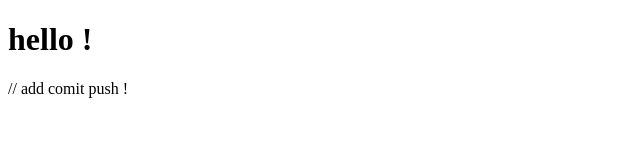
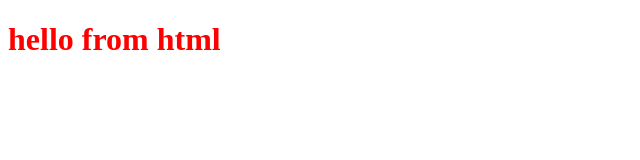
Before and after one commit to 24wh1a05d9-lavanya/autosuggest, a website: page frontend/index.html in a window 1280 px wide. Shown: the whole page, without its empty margins (0-640 px from the left). Drawn offline with Linux system fonts and the light colour scheme.

Commit message:
initial commit

```diff
--- /dev/null
+++ b/frontend/index.css
@@ -0,0 +1,3 @@
+h1{
+    color: red;
+}
--- a/frontend/index.html
+++ b/frontend/index.html
@@ -4,10 +4,10 @@
     <meta charset="UTF-8">
     <meta name="viewport" content="width=device-width, initial-scale=1.0">
     <title>Document</title>
+    <link rel="stylesheet" href="index.css">
 </head>
 <body>
-    <h1> hello !</h1>
+    <h1> hello from html</h1>
+    <script src="index.js"></script>
 </body>
 </html>
-
-// add comit push !
--- /dev/null
+++ b/frontend/index.js
@@ -0,0 +1,2 @@
+console.log("hello from js")
+alert("hello from js")
```
